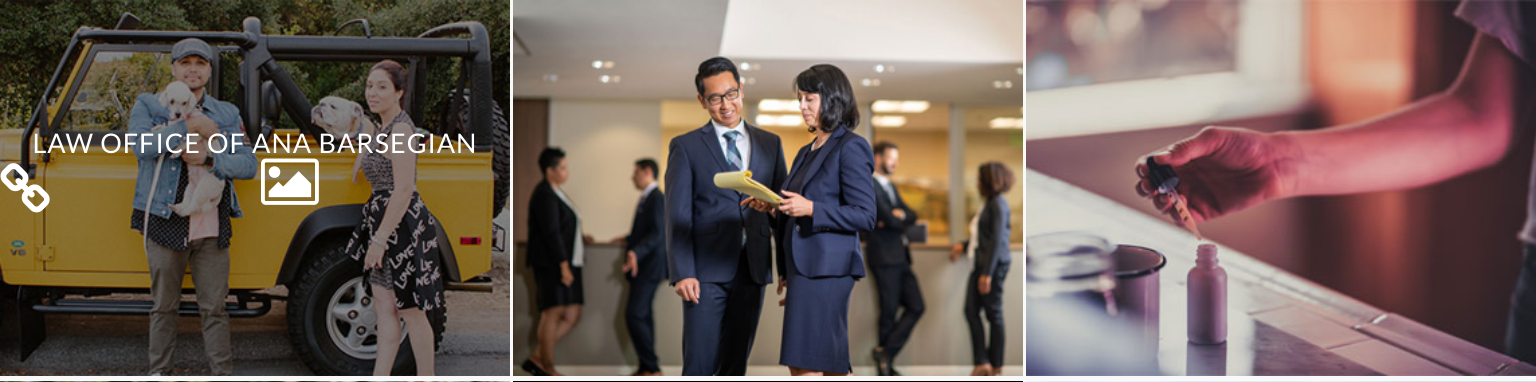
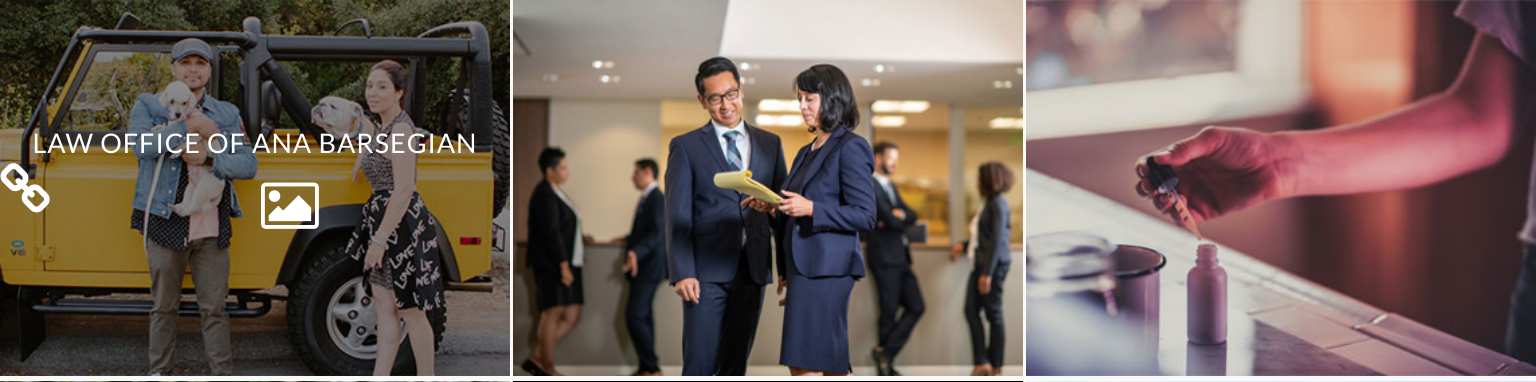
Before and after one commit to mharoot/portfolio, a PHP site: page / in a window 1536 px wide. Shown: the top 382 px of the page. Run offline with PHP 8.4, Linux system fonts and the light colour scheme; some libraries are stand-ins or nearby versions.

Commit message:
adjusting this may need to adjust again

```diff
--- a/Assets/css/default.css
+++ b/Assets/css/default.css
@@ -404,7 +404,7 @@ display:block !important;
 }
 @media (min-width: 1367px){
 	.fa-picture-o:before {
-		margin-top: -14px !important;
+		margin-top: 10px !important;
 		margin-left: 6px !important;
 	}
 }
```
